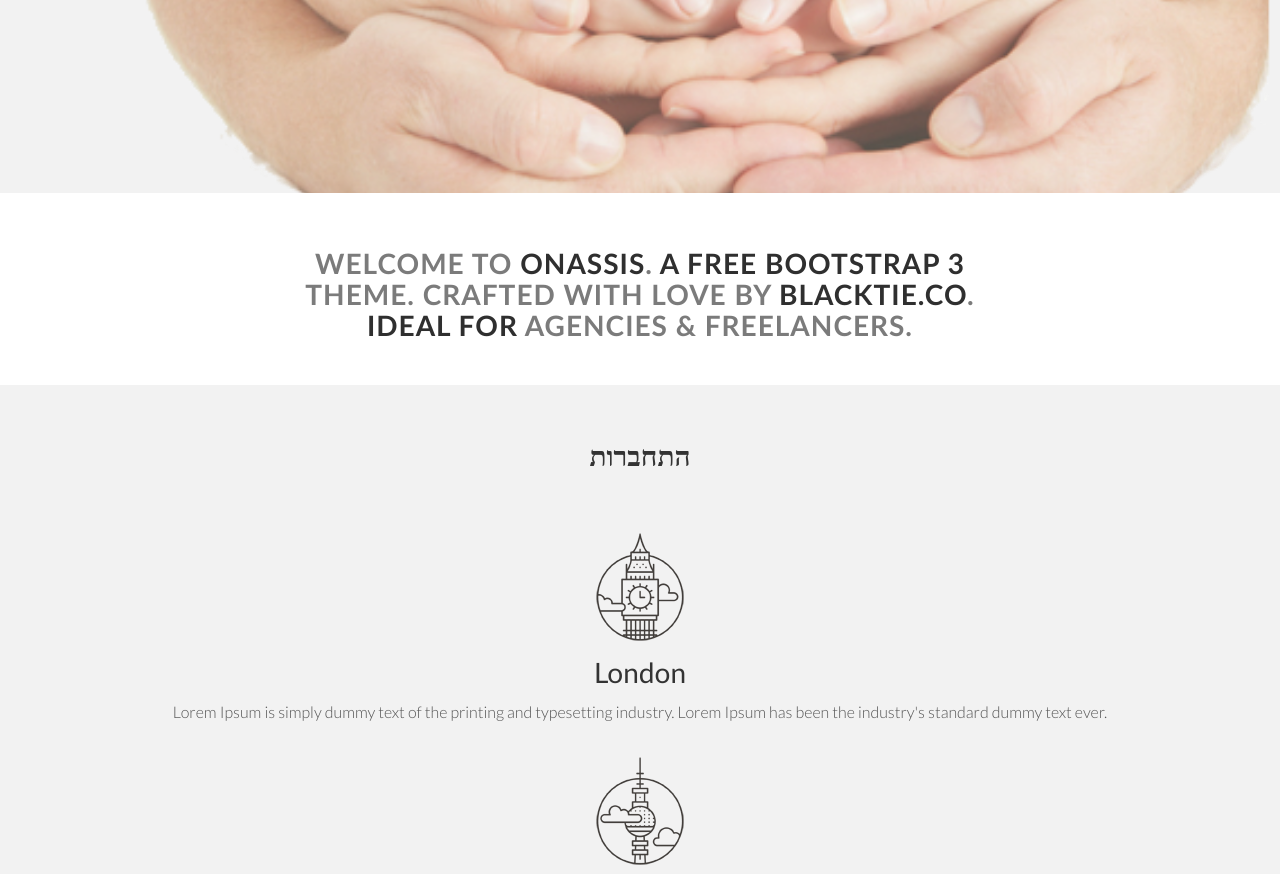
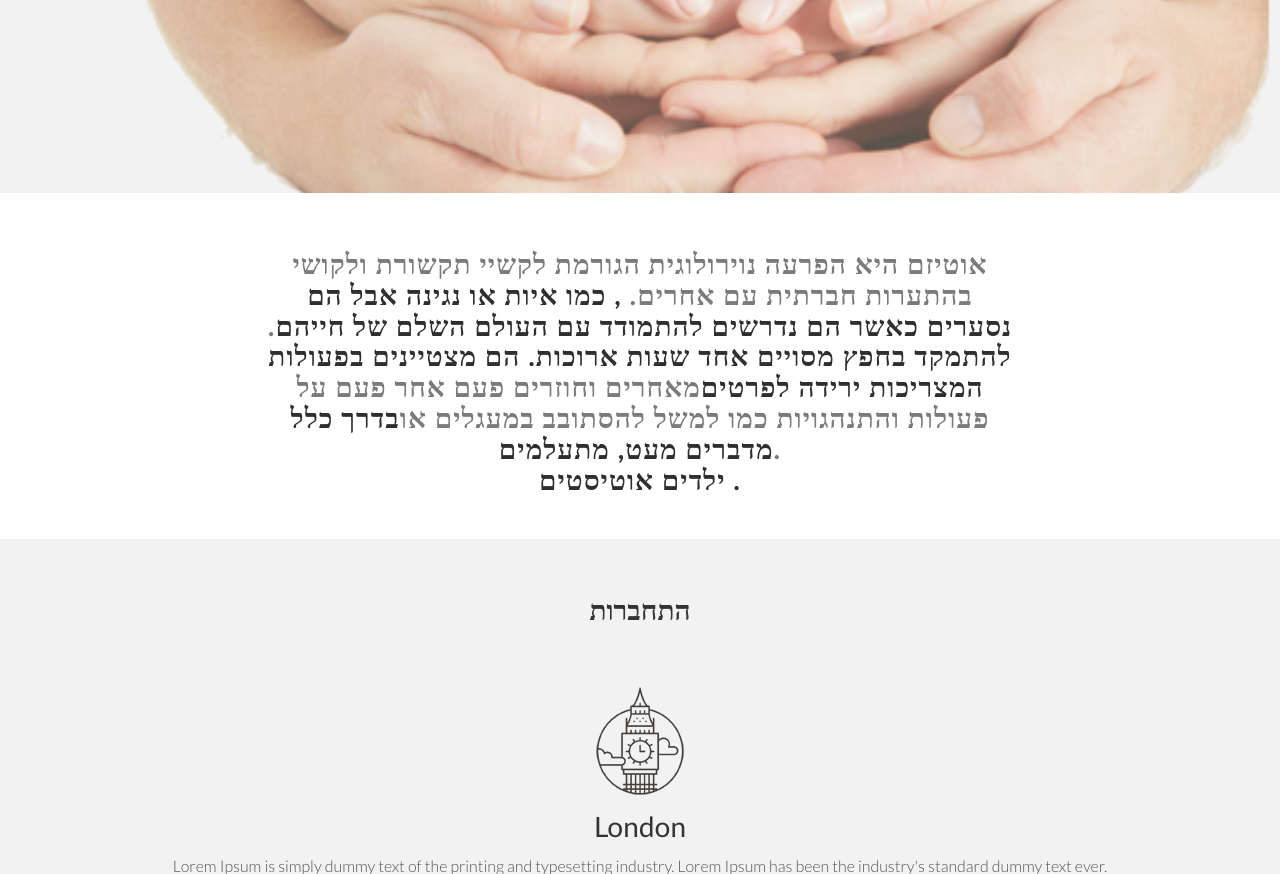
Before and after one commit to Tal-C/Early-Diagnosis-Of-Autism, a Flask app: template EDIA/EDIA/FlaskApp/templates/index.html in a window 1280 px wide. Shown: the part 497-1371 px from the top of the page. Run offline with Flask 2, Linux system fonts and the light colour scheme; the template is opened without the code that fills it, so the values that code supplies are empty; some libraries are stand-ins or nearby versions.

Commit message:
Minore changes

```diff
--- a/EDIA/EDIA/FlaskApp/app.py
+++ b/EDIA/EDIA/FlaskApp/app.py
@@ -5,7 +5,7 @@ app = Flask(__name__)
 
 @app.route('/')
 def main():
-    return render_template('item.html')
+    return render_template('index.html')
 
 
 
--- a/EDIA/EDIA/FlaskApp/templates/index.html
+++ b/EDIA/EDIA/FlaskApp/templates/index.html
@@ -75,8 +75,9 @@
             <div class="row">
                 <div class="col-lg-8 col-lg-offset-2">
                     <h3>
-                        WELCOME TO <bold>ONASSIS</bold>. <bold>A FREE BOOTSTRAP 3</bold> THEME. CRAFTED WITH LOVE BY <bold>BLACKTIE.CO</bold>. <br />
-                        <bold>IDEAL FOR</bold> AGENCIES & FREELANCERS.
+                        אוטיזם היא הפרעה נוירולוגית הגורמת לקשיי תקשורת ולקושי בהתערות חברתית עם אחרים.
+                        <bold>, כמו איות או נגינה אבל הם נסערים כאשר הם נדרשים להתמודד עם העולם השלם של חייהם</bold>. <bold>להתמקד בחפץ מסויים אחד שעות ארוכות. הם מצטיינים בפעולות המצריכות ירידה לפרטים</bold>מאחרים וחוזרים פעם אחר פעם על פעולות והתנהגויות כמו למשל להסתובב במעגלים או<bold>בדרך כלל מדברים מעט, מתעלמים</bold>. <br />
+                        <bold> ילדים אוטיסטים .</bold>
                     </h3>
                 </div>
             </div>
@@ -253,13 +254,15 @@
                 <br>
                 <div class="col-lg-4">
                     <h3><b>Send Us A Message:</b></h3>
-                    <h3>onassis@blacktie.co</h3>
+                    <h3>tal3433@gmail.com</h3>
+                    <h3>katiapr89@gmail.com</h3>
                     <br>
                 </div>
 
                 <div class="col-lg-4">
                     <h3><b>Call Us:</b></h3>
-                    <h3>+55 3984-4389</h3>
+                    <h3>+972 524837638</h3>
+                    <h3>+972 545592596</h3>
                     <br>
                 </div>
 
```
Also changed, not shown: 1 other file.
